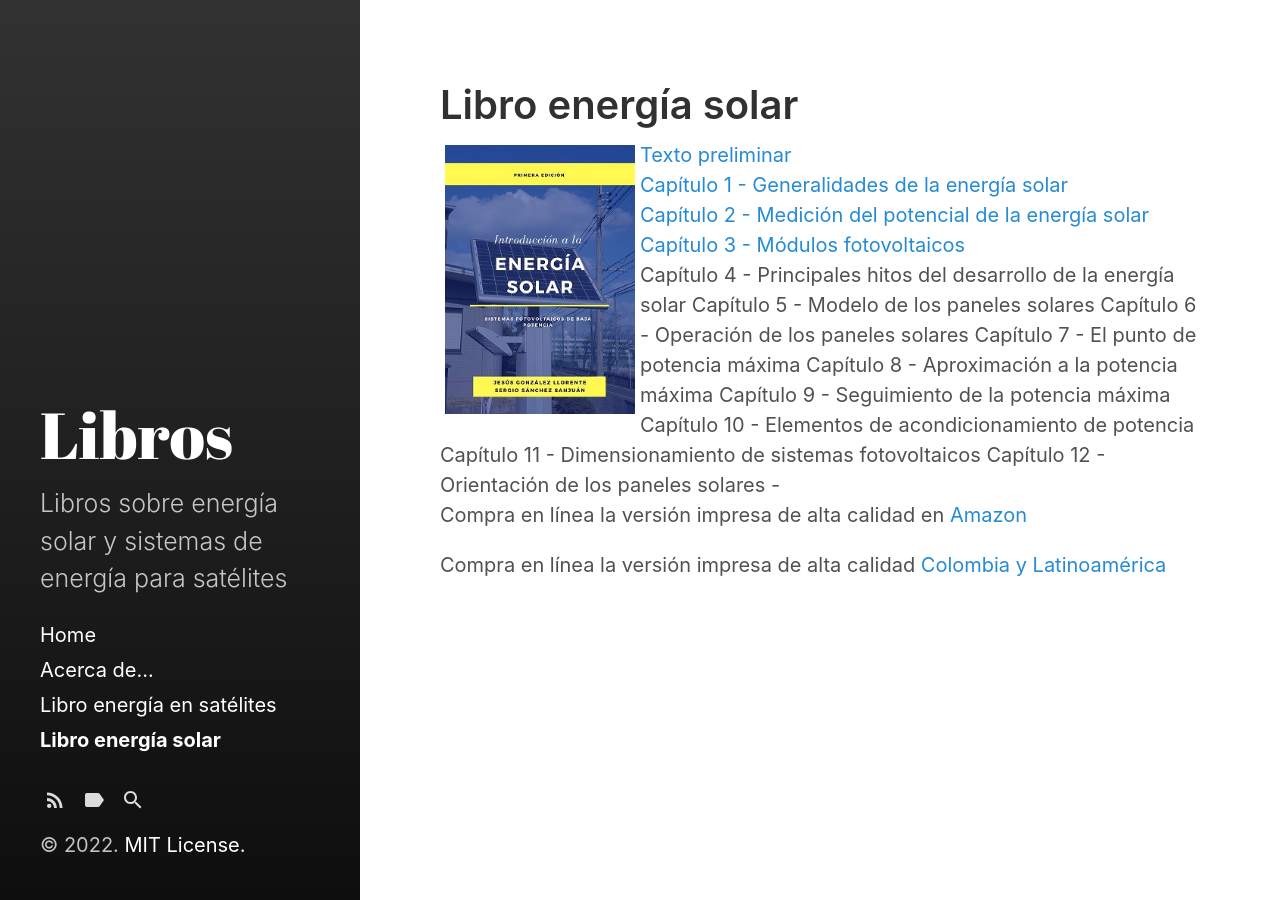
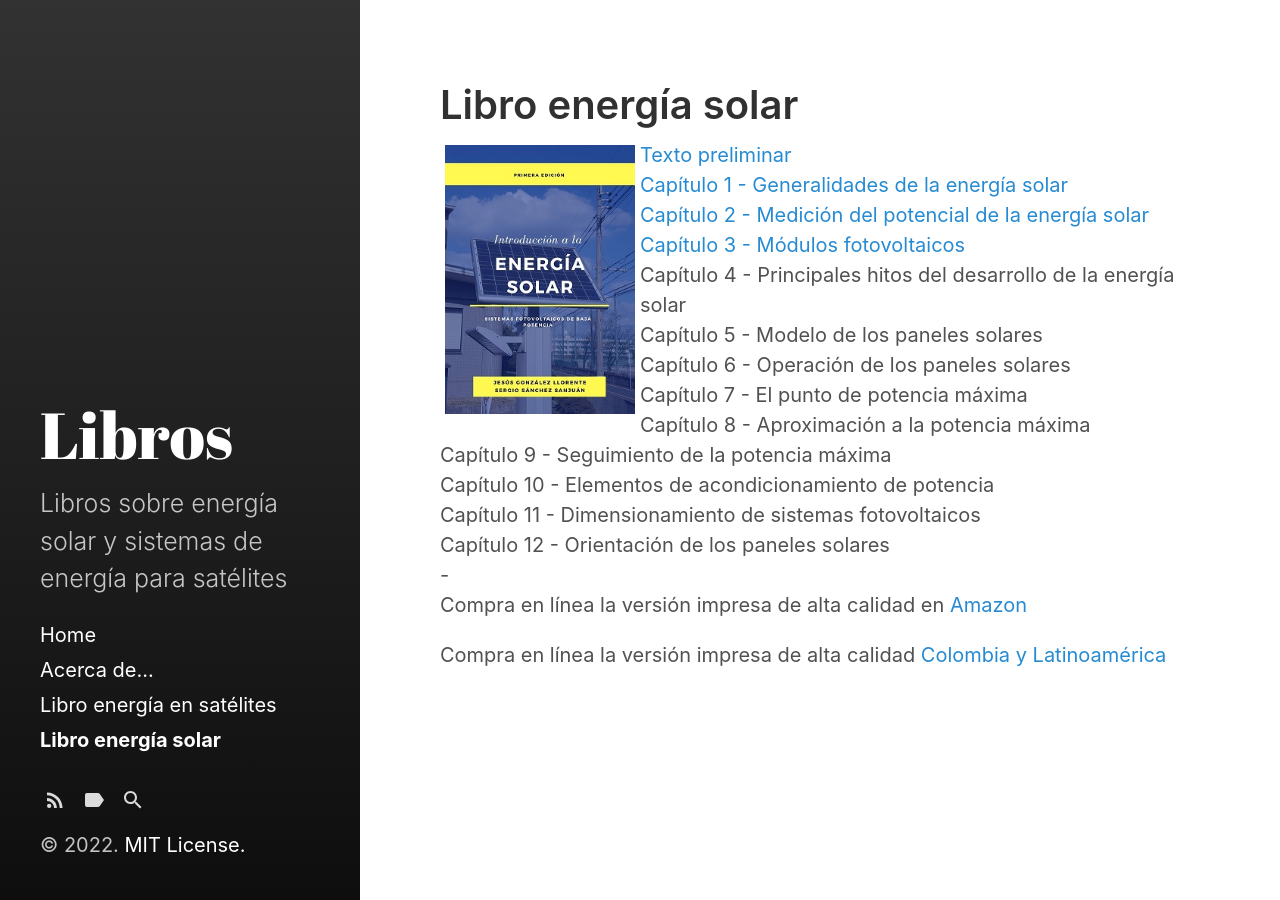
Before and after one commit to jesusdgonzalez/jesusdgonzalez, a Jekyll site: the page built from energía-solar.md, in a window 1280 px wide. Built offline with Jekyll 4.4.1, drawn with Linux system fonts in a browser that asks for light colours.

```diff
--- a/energía-solar.md
+++ b/energía-solar.md
@@ -11,15 +11,15 @@ sidebar_link: true
 [Capítulo 1 - Generalidades de la energía solar](energía-solar-ch1.html)<br>
 [Capítulo 2 - Medición del potencial de la energía solar](energía-solar-ch2.html)<br>
 [Capítulo 3 - Módulos fotovoltaicos](energía-solar-ch3.html)<br>
-Capítulo 4 - Principales hitos del desarrollo de la energía solar
-Capítulo 5 - Modelo de los paneles solares
-Capítulo 6 - Operación de los paneles solares
-Capítulo 7 - El punto de potencia máxima
-Capítulo 8 - Aproximación a la potencia máxima
-Capítulo 9 - Seguimiento de la potencia máxima
-Capítulo 10 - Elementos de acondicionamiento de potencia
-Capítulo 11 - Dimensionamiento de sistemas fotovoltaicos
-Capítulo 12 - Orientación de los paneles solares
+Capítulo 4 - Principales hitos del desarrollo de la energía solar<br>
+Capítulo 5 - Modelo de los paneles solares<br>
+Capítulo 6 - Operación de los paneles solares<br>
+Capítulo 7 - El punto de potencia máxima<br>
+Capítulo 8 - Aproximación a la potencia máxima<br>
+Capítulo 9 - Seguimiento de la potencia máxima<br>
+Capítulo 10 - Elementos de acondicionamiento de potencia<br>
+Capítulo 11 - Dimensionamiento de sistemas fotovoltaicos<br>
+Capítulo 12 - Orientación de los paneles solares<br>
  -
 <br>
 Compra en línea la versión impresa de alta calidad en [Amazon ](https://www.amazon.com/dp/9584926365)
```
